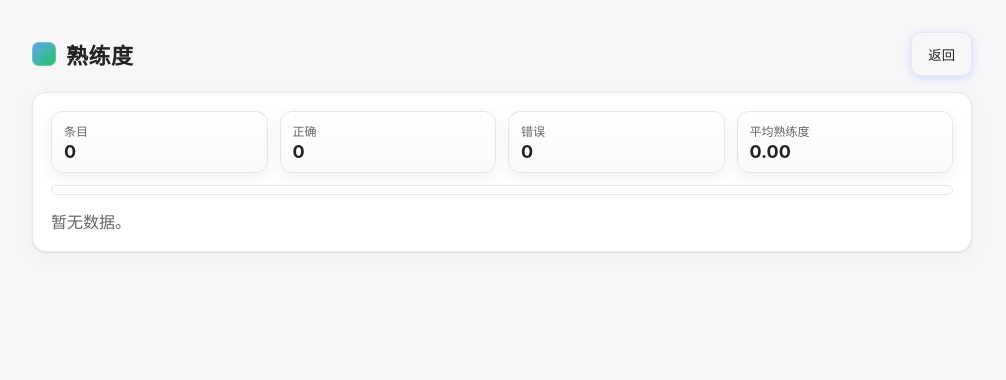
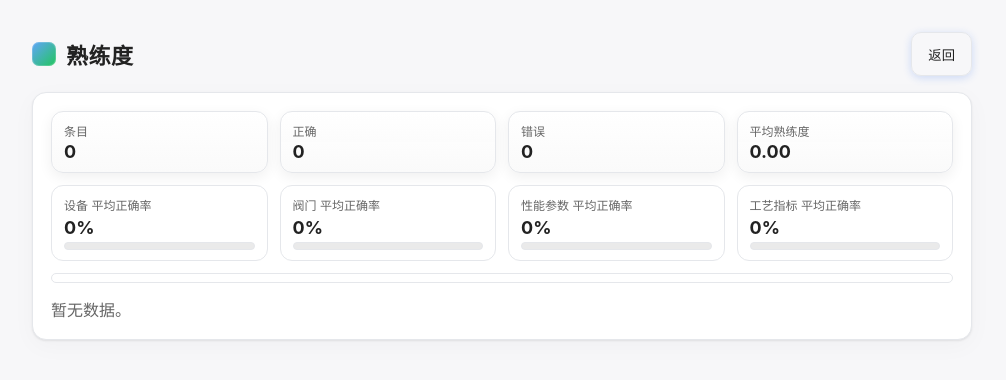
Before and after one commit to BeastOrange/gas_valves_equipments_memory, a Next.js app: page /proficiency in a window 1280 px wide. Shown: the top 380 px of the page, without its empty margins (138-1144 px from the left). Built offline with nearby package versions, Linux system fonts and the light colour scheme.

Commit message:
feat(proficiency): add per-category average accuracy cards with progress bars

```diff
--- a/app/globals.css
+++ b/app/globals.css
@@ -91,6 +91,14 @@ button:active { transform: translateY(1px) scale(0.99); box-shadow: 0 1px 6px #2
 .level-seg.l4 { background: #22c55e; }
 .level-seg.l5 { background: #16a34a; }
 
+/* 分类平均正确率卡片 */
+.acc-cards { display: grid; grid-template-columns: repeat(4, minmax(160px, 1fr)); gap: 12px; margin-bottom: 12px; }
+.acc-card { background: var(--panel); border: 1px solid var(--border); border-radius: 12px; padding: 10px 12px; }
+.acc-title { font-size: 12px; color: var(--muted); }
+.acc-value { font-size: 18px; font-weight: 700; margin: 4px 0; }
+.acc-bar { height: 8px; border-radius: 999px; background: #00000015; overflow: hidden; border: 1px solid var(--border); }
+.acc-bar > div { height: 100%; background: linear-gradient(90deg, #22c55e, #3b82f6); }
+
 /* 右下角统计小模块 */
 .stat-chip {
   position: absolute;
--- a/app/proficiency/page.tsx
+++ b/app/proficiency/page.tsx
@@ -46,6 +46,20 @@ export default function ProficiencyPage() {
     return { total, sumCorrect, sumWrong, avgLevel, dist };
   }, [items]);
 
+  // 各题型平均正确率统计
+  const catStats = useMemo(() => {
+    const map: Record<string, { correct: number; total: number }> = {};
+    items.forEach((it) => {
+      const category = (it.key.split('|')[0] || '未知');
+      const c = Number(it.correct) || 0;
+      const w = Number(it.wrong) || 0;
+      if (!map[category]) map[category] = { correct: 0, total: 0 };
+      map[category].correct += c;
+      map[category].total += c + w;
+    });
+    return map;
+  }, [items]);
+
   return (
     <div className="container">
       <div className="topbar">
@@ -59,6 +73,20 @@ export default function ProficiencyPage() {
           <div className="stat-card"><div className="stat-title">正确</div><div className="stat-value">{stats.sumCorrect}</div></div>
           <div className="stat-card"><div className="stat-title">错误</div><div className="stat-value">{stats.sumWrong}</div></div>
           <div className="stat-card"><div className="stat-title">平均熟练度</div><div className="stat-value">{stats.avgLevel.toFixed(2)}</div></div>
+        </div>
+        {/* 各题型平均正确率 */}
+        <div className="acc-cards">
+          {['设备','阀门','性能参数','工艺指标'].map(key => {
+            const s = catStats[key] || { correct: 0, total: 0 };
+            const rate = s.total ? Math.round(s.correct / s.total * 100) : 0;
+            return (
+              <div key={key} className="acc-card">
+                <div className="acc-title">{key} 平均正确率</div>
+                <div className="acc-value">{rate}%</div>
+                <div className="acc-bar"><div style={{ width: rate + '%' }} /></div>
+              </div>
+            );
+          })}
         </div>
         <div className="level-bar" title="熟练度分布 0~5">
           {stats.dist.map((n, i) => {
```
